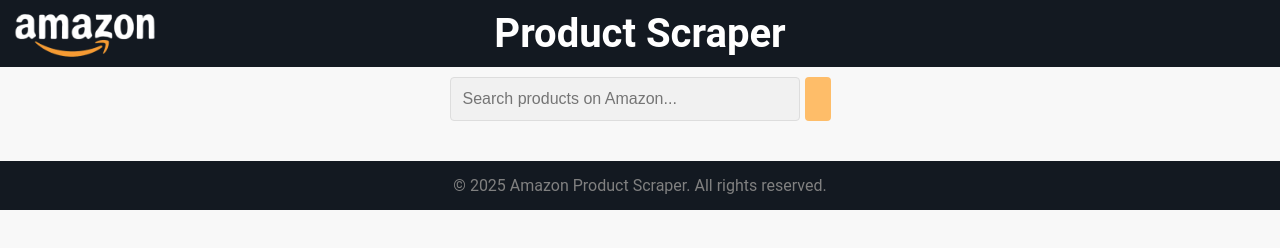
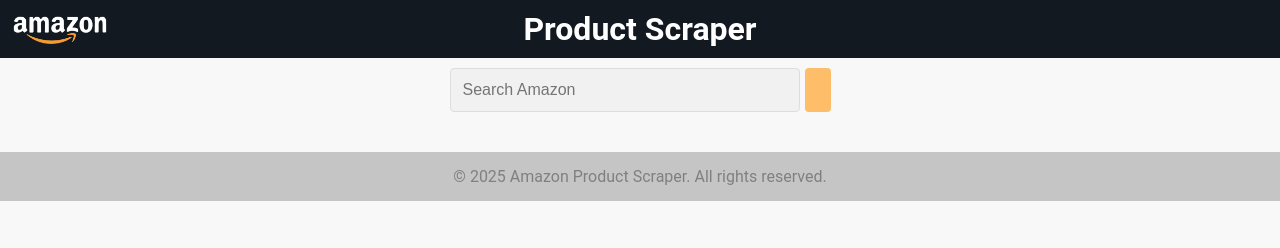
Before and after one commit to dvdmarveira/amazon-scraper-frontend, a website built with Vite: page index.html in a window 1280 px wide. Built offline with nearby package versions, Linux system fonts and the light colour scheme; some icons are missing.

Commit message:
chore: deploy to production

```diff
--- a/index.html
+++ b/index.html
@@ -7,7 +7,7 @@
   <title>Amazon Product Scraper</title>
 
   <!-- favicon  -->
-  <link rel="icon" href="./src/styles/favicon.png" type="image/png">
+  <link rel="icon" href="./src/images/favicon.png" type="image/png">
 
   <!-- STYLES -->
   <link rel="stylesheet" href="https://cdn.jsdelivr.net/npm/phosphor-icons@1.4.2/src/css/icons.min.css">
@@ -18,7 +18,7 @@
 <body>
   <header>
     <div class="header-container">
-      <img src="./src/styles/logowhite.png" alt="Amazon" srcset="">
+      <img src="./src/images/logowhite.png" alt="Amazon" srcset="">
       <h1>Product Scraper</h1>
     </div>
   </header>
@@ -26,7 +26,7 @@
   <main>
     <div class="container">
       <div class="search-container">
-        <input type="text" id="keyword" placeholder="Search products on Amazon...">
+        <input type="text" id="keyword" placeholder="Search Amazon">
         <button id="scrapeButton">
           <i class="ph ph-magnifying-glass"></i>
         </button>
--- a/src/styles/style.css
+++ b/src/styles/style.css
@@ -19,7 +19,7 @@
 }
 
 footer {
-  background-color: #131921;
+  background-color: #c5c5c5;
   color: gray;
   padding: 15px;
   text-align: center;
@@ -35,7 +35,7 @@
 }
 
 .header-container img {
-  width: 150px;
+  width: 100px;
   position: absolute;
 }
 
@@ -43,7 +43,7 @@
   margin-left: auto;
   margin-right: auto;
   flex-grow: 1;
-  font-size: 2.5rem;
+  font-size: 2rem;
   font-weight: bold;
   text-align: center;
 }
@@ -117,7 +117,7 @@
 }
 
 .product h3 {
-  font-size: 1.2rem;
+  font-size: 1rem;
   margin-bottom: 10px;
 }
 
@@ -146,7 +146,7 @@
   }
 
   .header-container h1 {
-    font-size: 2rem;
+    font-size: 1.8rem;
   }
 
   .search-container {
```
Also changed, not shown: README.md (added), src/images/favicon.png (renamed from src/styles/favicon.png), src/images/logowhite.png (renamed from src/styles/logowhite.png).
